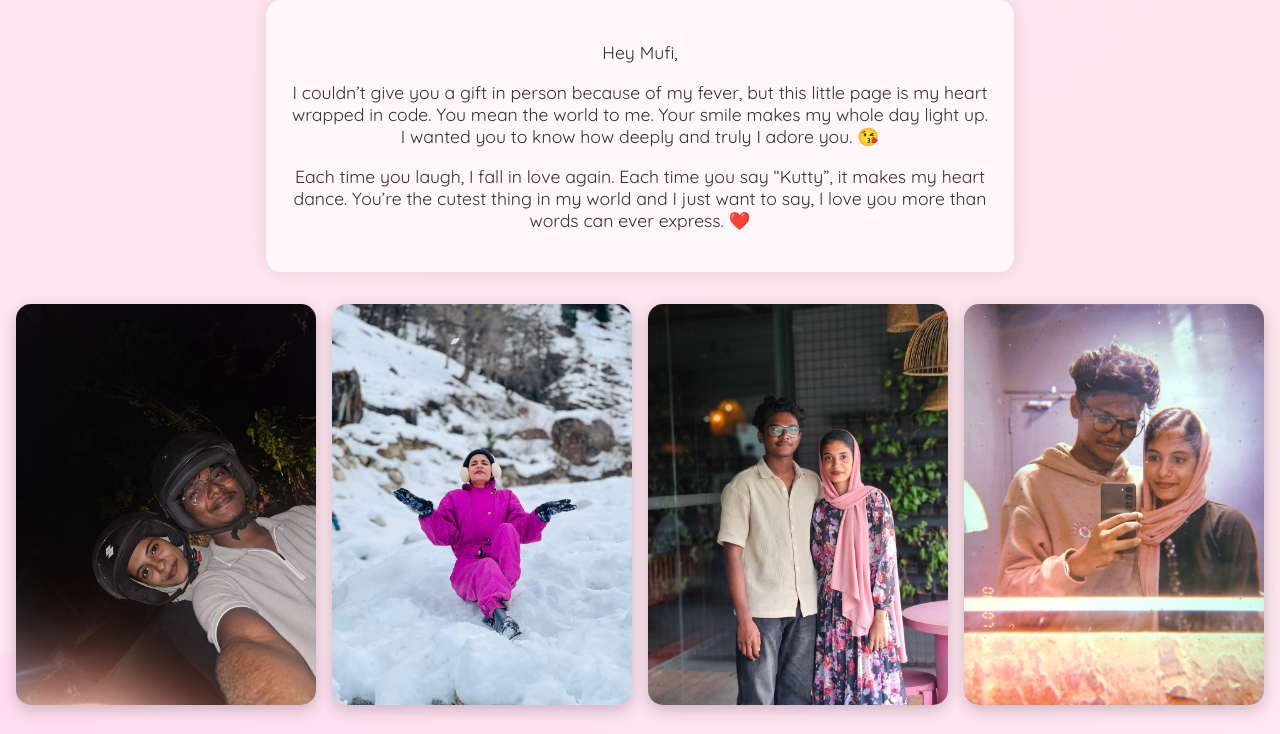
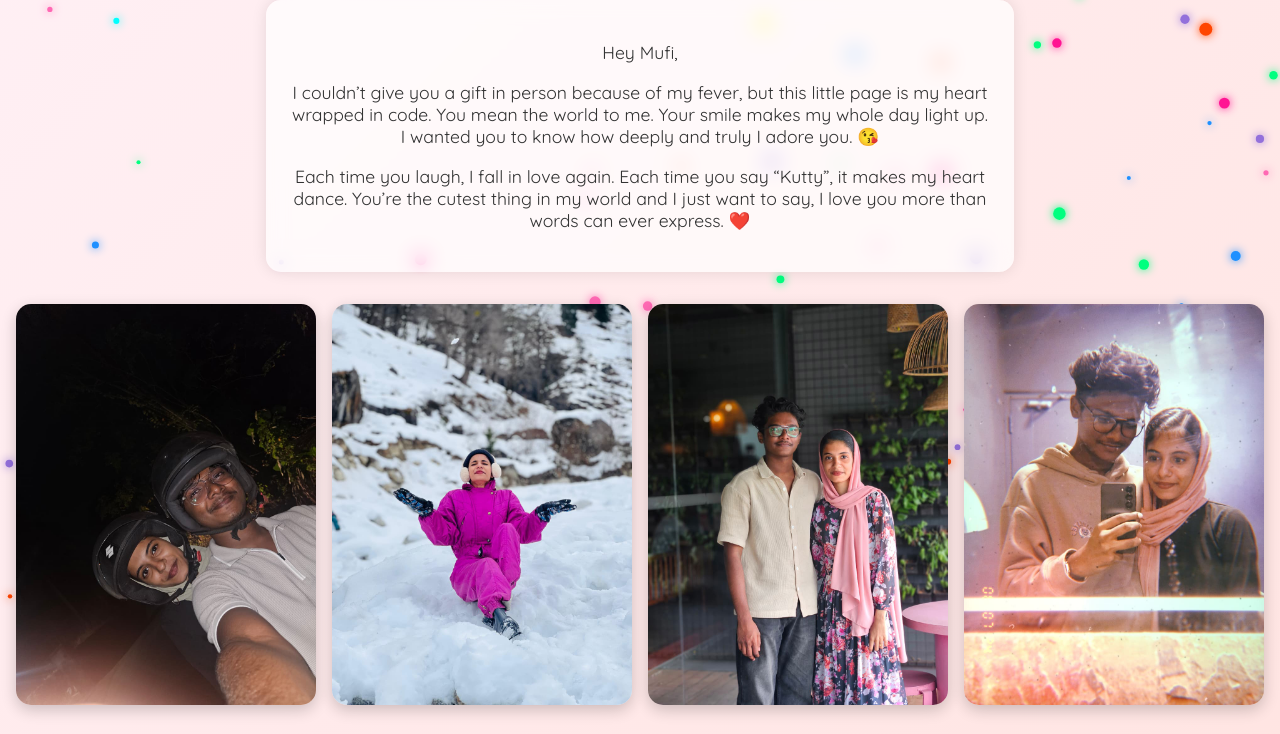
Before and after one commit to sahis5/mufi-kutty-love, a plain HTML site: page index.html in a window 1280 px wide. Shown: the part 145-879 px from the top of the page. Drawn offline with Linux system fonts and the light colour scheme.

Commit message:
index.html

```diff
--- a/index.html
+++ b/index.html
@@ -119,7 +119,7 @@
   const ctx = canvas.getContext('2d');
 
   let beads = [];
-  const beadCount = 70;
+  const beadCount = 100;
 
   function resizeCanvas() {
     canvas.width = window.innerWidth;
@@ -128,15 +128,17 @@
   window.addEventListener('resize', resizeCanvas);
   resizeCanvas();
 
+  const colors = ['#ff69b4', '#00ffff', '#ffff00', '#ff4500', '#00ff7f', '#9370DB', '#ff1493', '#1e90ff'];
+
   function createBeads() {
     beads = [];
     for (let i = 0; i < beadCount; i++) {
       beads.push({
         x: Math.random() * canvas.width,
         y: Math.random() * canvas.height,
-        radius: Math.random() * 3 + 1,
-        speed: Math.random() * 1 + 0.5,
-        opacity: Math.random() * 0.5 + 0.2
+        radius: Math.random() * 5 + 2,
+        speed: Math.random() * 2 + 1,
+        color: colors[Math.floor(Math.random() * colors.length)]
       });
     }
   }
@@ -146,9 +148,9 @@
     for (let bead of beads) {
       ctx.beginPath();
       ctx.arc(bead.x, bead.y, bead.radius, 0, 2 * Math.PI);
-      ctx.fillStyle = `rgba(255, 255, 255, ${bead.opacity})`;
-      ctx.shadowColor = 'rgba(255, 192, 203, 0.4)';
-      ctx.shadowBlur = 8;
+      ctx.fillStyle = bead.color;
+      ctx.shadowColor = bead.color;
+      ctx.shadowBlur = 10;
       ctx.fill();
       bead.y += bead.speed;
       if (bead.y > canvas.height) {
@@ -168,23 +170,14 @@
     position: fixed;
     top: 0;
     left: 0;
-    z-index: 0;
+    z-index: -1; /* This is the FIX: send it behind everything */
     pointer-events: none;
   }
 
-  body::before {
-    content: '';
-    position: fixed;
-    z-index: 1;
-    width: 100%;
-    height: 100%;
-    background: linear-gradient(135deg, #ffe6f0, #fce4ec);
-    opacity: 0.9;
-  }
-
-  .main-content, #secretMessage, .music-toggle, .confetti-container {
-    position: relative;
-    z-index: 2;
+  body {
+    margin: 0;
+    overflow-x: hidden;
+    background: linear-gradient(135deg, #fff0f5, #ffe4e1);
   }
 </style>
 
```
